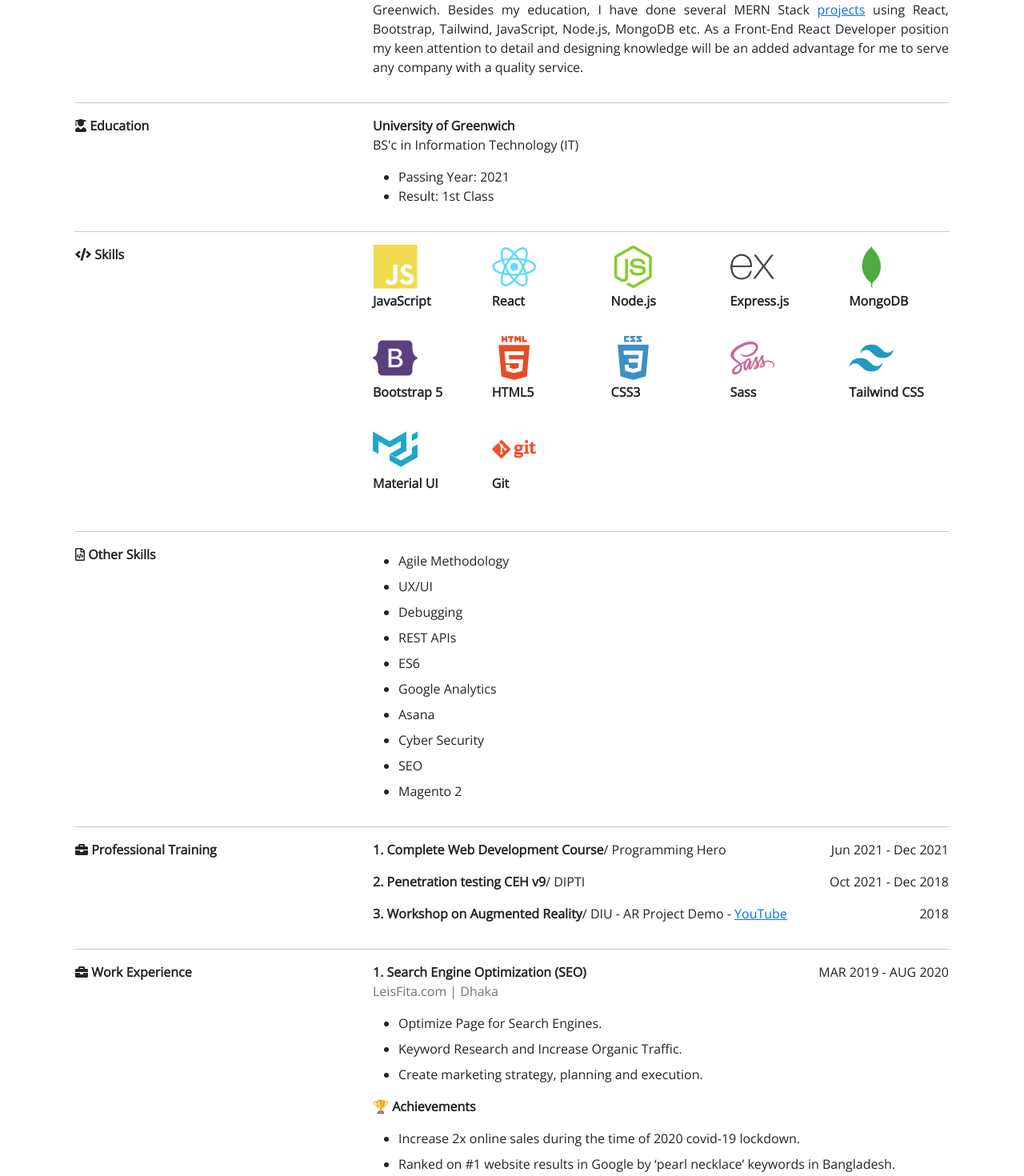
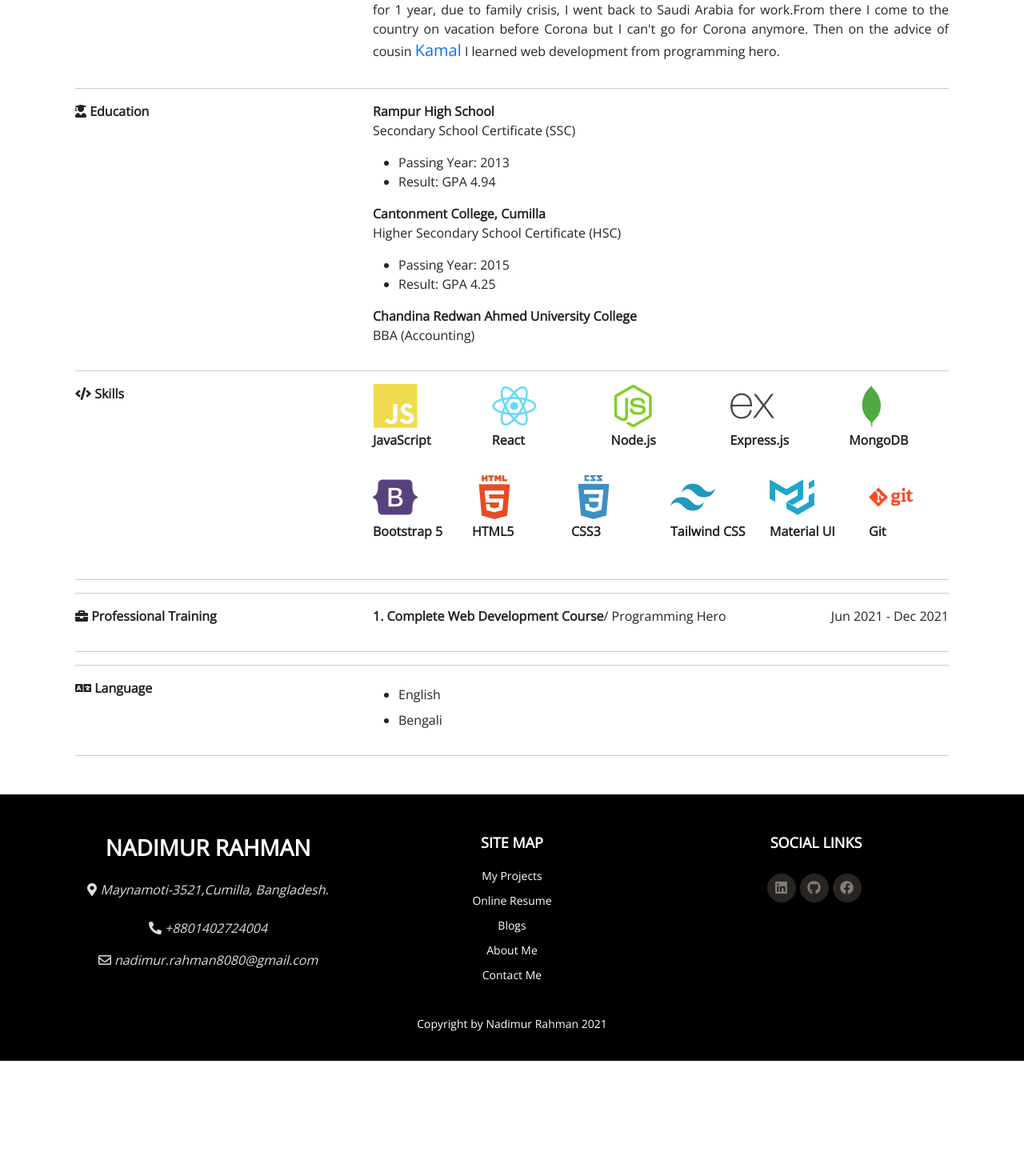
Before and after one commit to NaimulHasan8080/portfolio, a React (Create React App) app: page /about in a window 1280 px wide. Shown: the part 220-1690 px from the top of the page at 80% size. After the commit the page ends 1546 px from the top, so only its background shows below. Built offline with nearby package versions, Linux system fonts and the light colour scheme.

Commit message:
added email

```diff
--- a/src/components/AboutMe/AboutMe.js
+++ b/src/components/AboutMe/AboutMe.js
@@ -50,7 +50,7 @@
                                 {/* <p>Front-End Web Developer using React.js with a decent knowledge of the backend technology like Node.js, Express.js, MongoDB, REST-API, JSON, Firebase, Debugging and more.</p> */}
 
                                 <p style={{ textAlign: 'justify' }}>
-                                    I have completed my bachelor’s degree in Information Technology (IT) from the University Of Greenwich. Besides my education, I have done several MERN Stack <Link to="/projects">projects</Link> using React, Bootstrap, Tailwind, JavaScript, Node.js, MongoDB etc. As a  Front-End React Developer position my keen attention to detail and designing knowledge will be an added advantage for me to serve any company with a quality service.
+                                    I passed Inter and got admission in Redyan College in BBA with Accounting. After studying there for 1 year, due to family crisis, I went back to Saudi Arabia for work.From there I come to the country on vacation before Corona but I can't go for Corona anymore. Then on the advice of cousin <a target="_blank" style={{ textDecoration: 'none' }} href="https://www.facebook.com/ikamal.me"><span className="text-bold fs-5">Kamal</span></a> I learned web development from programming hero.
                                 </p>
                             </div>
                         </div>
@@ -71,21 +71,25 @@
 
                             <div className="col-md-8">
                                 <div>
-                                    <p className="fw-bold my-0">University of Greenwich</p>
-                                    <p>BS'c in Information Technology (IT) </p>
+                                    <p className="fw-bold my-0">Rampur High School</p>
+                                    <p>Secondary School Certificate (SSC)</p>
                                     <ul>
-                                        <li>Passing Year: 2021 </li>
-                                        <li>Result: 1st Class </li>
+                                        <li>Passing Year: 2013 </li>
+                                        <li>Result: GPA 4.94 </li>
                                     </ul>
                                 </div>
-
-
-
-
-                                {/* <ul>
-                                <li className="mt-2">Bachelor's degree in Information Technology/ University of Greenwich</li>
-                                <li className="mt-2">Higher Secondary School Certificate/ Ideal College, Dhaka, Bangladesh.</li>
-                            </ul> */}
+                                <div>
+                                    <p className="fw-bold my-0">Cantonment College, Cumilla</p>
+                                    <p> Higher Secondary School Certificate (HSC)</p>
+                                    <ul>
+                                        <li>Passing Year: 2015 </li>
+                                        <li>Result: GPA 4.25 </li>
+                                    </ul>
+                                </div>
+                                <div>
+                                    <p className="fw-bold my-0">Chandina Redwan Ahmed University College</p>
+                                    <p>BBA (Accounting) </p>
+                                </div>
                             </div>
                         </div>
                     </section>
@@ -143,16 +147,9 @@
                                         <p className="fw-bold">CSS3</p>
                                     </div>
                                     <div className="col flex-column trans-card pb-3">
-                                        <i className="devicon-sass-original colored display-4"></i>
-                                        <p className="fw-bold">Sass</p>
-                                    </div>
-                                    <div className="col flex-column trans-card pb-3">
                                         <i className="devicon-tailwindcss-plain colored display-4"></i>
                                         <p className="fw-bold">Tailwind CSS</p>
                                     </div>
-                                </div>
-
-                                <div className="row">
                                     <div className="col flex-column trans-card pb-3">
                                         <i className="devicon-materialui-plain colored display-4"></i>
                                         <p className="fw-bold">Material UI</p>
@@ -162,62 +159,13 @@
                                         <i className="devicon-git-plain-wordmark colored display-4"></i>
                                         <p className="fw-bold">Git</p>
                                     </div>
-                                    <div className="col flex-column trans-card pb-3">
-                                        {/* <i className="devicon-git-plain-wordmark colored display-4"></i>
-                                    <p className="fw-bold">Git</p> */}
-                                    </div>
-                                    <div className="col flex-column trans-card pb-3">
-                                        {/* <i className="devicon-git-plain-wordmark colored display-4"></i>
-                                    <p className="fw-bold">Git</p> */}
-                                    </div>
-                                    <div className="col flex-column trans-card pb-3">
-                                        {/* <i className="devicon-git-plain-wordmark colored display-4"></i>
-                                    <p className="fw-bold">Git</p> */}
-                                    </div>
                                 </div>
-
-
-
-                                {/* 4th row */}
-                                <div className="row">
-
-                                </div>
-
-
                             </div>
                         </div>
                     </section>
                 </Fade>
 
                 <hr />
-
-                <Fade bottom >
-                    <section className="about-section" >
-                        <div className="row">
-                            <div className="col-md-4">
-                                <p className="fw-bold">
-                                    <FontAwesomeIcon icon={faFileCode} /> Other Skills
-                                </p>
-                            </div>
-
-                            <div className="col-md-4">
-                                <ul>
-                                    <li className="mt-2">Agile Methodology</li>
-                                    <li className="mt-2">UX/UI</li>
-                                    <li className="mt-2">Debugging</li>
-                                    <li className="mt-2">REST APIs</li>
-                                    <li className="mt-2">ES6</li>
-                                    <li className="mt-2">Google Analytics</li>
-                                    <li className="mt-2">Asana</li>
-                                    <li className="mt-2">Cyber Security</li>
-                                    <li className="mt-2">SEO</li>
-                                    <li className="mt-2">Magento 2</li>
-
-                                </ul>
-                            </div>
-                        </div>
-                    </section>
-                </Fade>
 
                 <hr />
 
@@ -236,20 +184,6 @@
                                     <p className=""><b>1. Complete Web Development Course</b>/ Programming Hero</p>
                                     <p className="">Jun 2021 - Dec 2021</p>
                                 </div>
-
-                                <div className="d-flex justify-content-between">
-                                    <p className=""><b>2. Penetration testing CEH v9</b>/ DIPTI</p>
-                                    <p className="">Oct 2021 - Dec 2018</p>
-                                </div>
-
-                                <div className="d-flex justify-content-between">
-                                    <p className=""><b>3. Workshop on Augmented Reality</b>/ DIU - AR Project Demo - <a href="https://youtu.be/eVakwz95JKA" target="_blank" rel="noreferrer">YouTube</a>
-                                    </p>
-                                    <p className="">2018</p>
-                                </div>
-
-
-
                             </div>
 
                         </div>
@@ -257,55 +191,9 @@
                 </Fade>
 
                 <hr />
-
-                <Fade bottom >
-                    <section className="about-section" >
-                        <div className="row">
-                            <div className="col-md-4">
-                                <p className="fw-bold">
-                                    <FontAwesomeIcon icon={faBriefcase} /> Work Experience
-                                </p>
-                            </div>
-
-                            <div className="col-md">
-
-                                <p className="float-end">MAR 2019 - AUG 2020</p>
-                                <p className="fw-bold my-0">1. Search Engine Optimization (SEO)</p>
-                                <p className="text-secondary">LeisFita.com | Dhaka</p>
-
-                                <ul>
-                                    <li className="mt-2">Optimize Page for Search Engines.</li>
-                                    <li className="mt-2">Keyword Research and Increase Organic Traffic.</li>
-                                    <li className="mt-2">Create marketing strategy, planning and execution.</li>
-                                </ul>
-                                <p>🏆 <span className="fw-bold">Achievements</span></p>
-                                <ul>
-                                    <li className="mt-2">Increase 2x online sales during the time of 2020 covid-19 lockdown.</li>
-                                    <li className="mt-2">Ranked on #1 website results in Google by ‘pearl necklace’ keywords in Bangladesh.</li>
-                                </ul>
-                            </div>
-
-                        </div>
-                    </section>
-                </Fade>
                 <hr />
 
-                {/* <section className="about-section" >
-                    <div className="row">
-                        <div className="col-md-4">
-                            <h2>Education</h2>
-                        </div>
 
-                        <div className="col-md-8">
-                            <ul>
-                                <li className="mt-2">Bachelor's degree in Business Information Technology/ University of Greenwich</li>
-                                <li className="mt-2">Higher Secondary School Certificate/ Ideal College, Dhaka, Bangladesh.</li>
-                            </ul>
-                        </div>
-                    </div>
-                </section>
-
-                <hr /> */}
                 <Fade bottom>
                     <section className="about-section" >
                         <div className="row">
@@ -324,6 +212,7 @@
                         </div>
                     </section>
                 </Fade>
+                <hr />
 
             </div>
 
--- a/src/components/Blog/Blog.js
+++ b/src/components/Blog/Blog.js
@@ -1,71 +1,12 @@
-import { faAngleRight, faFeatherAlt } from '@fortawesome/free-solid-svg-icons';
-import { FontAwesomeIcon } from '@fortawesome/react-fontawesome';
-import React, { useEffect, useState } from 'react';
-import Loading from '../Loading/Loading';
-import Flip from 'react-reveal/Flip';
+
+import React from 'react';
 
 const Blog = () => {
 
-
-    const [blogs, setBlogs] = useState([]);
-    const [isLoading, setIsLoading] = useState(true);
-
-
-    useEffect(() => {
-        async function callApi() {
-            let data = await fetch('../blogs.json');
-            data = await data.json();
-            setBlogs(data);
-            setIsLoading(false);
-        }
-        callApi();
-    }, [])
-
     return (
 
-        <div className="container">
-            <div className="pb-5 pt-3">
-                <h3>
-                    <Flip top cascade>
-                        <span className="pb-2 custom-red-color my-border-bottom">
-                            <FontAwesomeIcon icon={faFeatherAlt} /> My Blogs
-                        </span>
-                    </Flip>
-                </h3>
-            </div>
-
-
-            {
-                isLoading ?
-
-                    <Loading></Loading>
-
-                    :
-
-                    <div>
-                        {
-                            blogs.map(blog => <div className="row mb-5 py-5 px-3 shadow rounded">
-
-                                <div className="col-md-6">
-                                    <h4>{blog.title}</h4>
-                                    <p className="text-secondary">{blog.subheading}</p>
-                                    <p className="text-secondary" style={{ fontSize: '12px' }}>{blog.publishDate}</p>
-                                    <a href={blog.readMore} target="_blank" rel="noreferrer" className="btn btn-outline-dark mr-3 font-weight-bold">
-                                        <span className="mr-2">Read More </span><FontAwesomeIcon icon={faAngleRight} />
-                                    </a>
-                                </div>
-                                <div className="col-md-6">
-                                    <div>
-                                        <img className="img-fluid rounded" src={blog.image} alt="" />
-                                    </div>
-                                </div>
-
-                            </div>
-
-                            )
-                        }
-                    </div>
-            }
+        <div>
+            <h1 className="text-uppercase text-center text-danger py-5 m-3">Blog Coming Soon</h1>
         </div>
 
     );
--- a/src/components/Contact/Contact.js
+++ b/src/components/Contact/Contact.js
@@ -1,4 +1,4 @@
-import { faGithub, faLinkedin, faTwitter } from '@fortawesome/free-brands-svg-icons';
+import { faGithub, faLinkedin, faFacebook } from '@fortawesome/free-brands-svg-icons';
 import { faEnvelope, faMapMarkerAlt, faPhoneAlt, faPaperPlane } from '@fortawesome/free-solid-svg-icons';
 import { FontAwesomeIcon } from '@fortawesome/react-fontawesome';
 import React from 'react';
@@ -28,19 +28,19 @@
                     <hr />
 
                     <div className="mt-4 ">
-                        <p><FontAwesomeIcon icon={faMapMarkerAlt} /> Jatrabari, Dhaka-1236, Bangladesh.</p>
-                        <p><FontAwesomeIcon icon={faPhoneAlt} /> +8801675884882</p>
-                        <p><FontAwesomeIcon icon={faEnvelope} /> mailtaibislam@gmail.com</p>
+                        <p><FontAwesomeIcon icon={faMapMarkerAlt} /> Maynamoti-3521,Cumilla, Bangladesh.</p>
+                        <p><FontAwesomeIcon icon={faPhoneAlt} /> +8801402724004</p>
+                        <p><FontAwesomeIcon icon={faEnvelope} /> nadimur.rahman8080@gmail.com</p>
 
                         <p>
-                            <a href="https://www.linkedin.com/in/taibislamdipu/" rel="noreferrer" target="_blank" className="btn btn-linkedIn me-2 ">
+                            <a href="https://www.linkedin.com/in/nadimurrahman8080/" rel="noreferrer" target="_blank" className="btn btn-linkedIn me-2 ">
                                 <FontAwesomeIcon icon={faLinkedin} /> LinkedIn
                             </a>
-                            <a href="https://github.com/taibislamdipu" rel="noreferrer" target="_blank" className="btn btn-github me-2">
+                            <a href="https://github.com/NaimulHasan8080" rel="noreferrer" target="_blank" className="btn btn-github me-2">
                                 <FontAwesomeIcon icon={faGithub} /> GitHub
                             </a>
-                            <a href="https://twitter.com/taibislamdipu" rel="noreferrer" target="_blank" className="btn btn-twitter me-2">
-                                <FontAwesomeIcon icon={faTwitter} /> Twitter
+                            <a href="https://www.facebook.com/profile.php?id=100008151618032" rel="noreferrer" target="_blank" className="btn btn-twitter me-2">
+                                <FontAwesomeIcon icon={faFacebook} /> Facebook
                             </a>
                         </p>
                     </div>
--- a/src/components/Contact/MyForm.js
+++ b/src/components/Contact/MyForm.js
@@ -15,10 +15,10 @@
         event.preventDefault();
 
         emailjs.sendForm(
-            'service_rwhshis',
-            'template_balengn',
+            'service_cyk63rk',
+            'template_o9s0ouj',
             event.target,
-            'user_MvFO6nIJvOd5zMjvsk7Ma'
+            'user_4BsMgnd07GZNTLHodqpw0'
         ).then(result => {
             console.log('contact us result', result);
 
@@ -64,7 +64,7 @@
                 </div>
 
                 <div className="form-floating mb-3 form-group">
-                    <input type="text" name="user_email" id="user_email" className="form-control" placeholder="Your email address " required />
+                    <input type="text" name="email" id="user_email" className="form-control" placeholder="Your email address " required />
                     <label>Your email</label>
                 </div>
 
```
